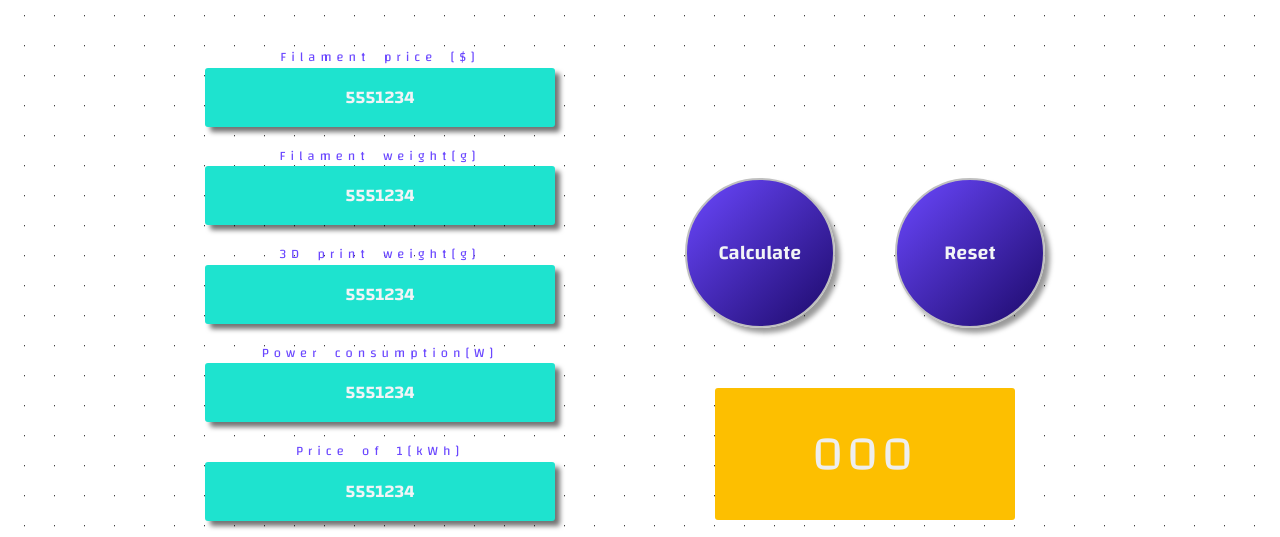
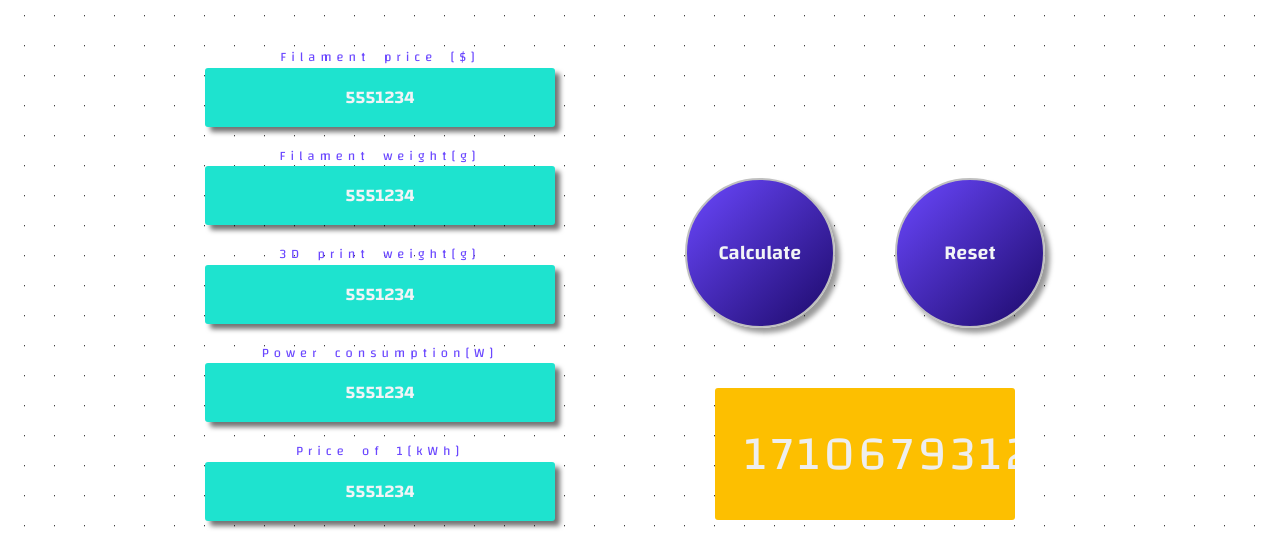
Before and after one commit to mpiechulek/3D-print-model-price-calculator, a website built with webpack: page src/template.html in a window 1280 px wide. Both pictures are taken after typing "5551234", "5551234", "5551234", "5551234", "5551234", "5551234" into the empty fields and a click on the button "Calculate". Shown: the part 202-739 px from the top of the page. Built offline with nearby package versions, Linux system fonts and the light colour scheme.

Commit message:
Final 2.5

```diff
--- a/src/js/app.js
+++ b/src/js/app.js
@@ -20,32 +20,50 @@ export const action = (() => {
     const getData = () => {
 
         rollPrice = Math.abs(document.getElementById('fill-roll-price').value.replace(",", "."));
-        fillWeight =  Math.abs(document.getElementById('fill-weight').value.replace(",", "."));
-        _3DWeight =  Math.abs(document.getElementById('print-weight').value.replace(",", "."));
-        powerCons =  Math.abs(document.getElementById('pow-consum').value.replace(",", "."));
-        priceKWh =  Math.abs(document.getElementById('price-kwh').value.replace(",", "."));
-        time_h =  Math.abs(document.getElementById('time-h').value.replace(",", "."));
-        time_m =  Math.abs(document.getElementById('time-m').value.replace(",", "."));
+        fillWeight = Math.abs(document.getElementById('fill-weight').value.replace(",", "."));
+        _3DWeight = Math.abs(document.getElementById('print-weight').value.replace(",", "."));
+        powerCons = Math.abs(document.getElementById('pow-consum').value.replace(",", "."));
+        priceKWh = Math.abs(document.getElementById('price-kwh').value.replace(",", "."));
+        time_h = Math.abs(document.getElementById('time-h').value.replace(",", "."));
+        time_m = Math.abs(document.getElementById('time-m').value.replace(",", "."));
     };
 
     const calculate = () => {
 
-        if (rollPrice == '' || fillWeight == '' || _3DWeight == '' ||
-            powerCons == '' || priceKWh == '' || time_h == '' || time_m == '') {
+        if (rollPrice === '' || fillWeight === '' || _3DWeight === '' ||
+            powerCons === '' || priceKWh === '' || time_h === '' || time_m === '') {
 
             console.log('Warning!');
             return warning();
 
         } else {
-            let weightRatio = _3DWeight / fillWeight;
+            let weightRatio;
+            if (_3DWeight === 0 | fillWeight === 0) {
+                weightRatio = 0;
+            } else {
+                weightRatio = _3DWeight / fillWeight;
+            }
+
             let totalFillPrice = rollPrice * weightRatio;
+            let time_minute;
 
             //Print time
-            let time_minute = (time_m / 60);
+            if (time_m === 0) {
+                time_minute = 0;
+            } else {
+                time_minute = (time_m / 60);
+            }
+
             let totlalPrintTime = time_minute + time_h;
+            let powerPercentage;
 
             //Power consumption
-            let powerPercentage = (powerCons / 1000);
+            if (powerCons === 0) {
+                powerPercentage = 0;
+            } else {
+                powerPercentage = (powerCons / 1000);
+            }
+
             let powerPrice_1h = priceKWh * powerPercentage;
             let totalPowerCost = powerPrice_1h * totlalPrintTime;
 
@@ -67,12 +85,14 @@ export const action = (() => {
     // Submit calculation
     document.addEventListener('keypress', (event) => {
         if (event.keyCode === 13) {
+            document.querySelector('.warning_par').innerHTML = '';
             getData();
             calculate();
         }
     });
 
     document.querySelector('.btn_submit').addEventListener('click', () => {
+        document.querySelector('.warning_par').innerHTML = '';
         getData();
         calculate();
     });
```
Also changed, not shown: dist/index.85b282de1e8274aa239d.bundle.js (added), dist/index.e9e71bd7ff7b56f911e3.bundle.js (deleted), dist/index.html.
